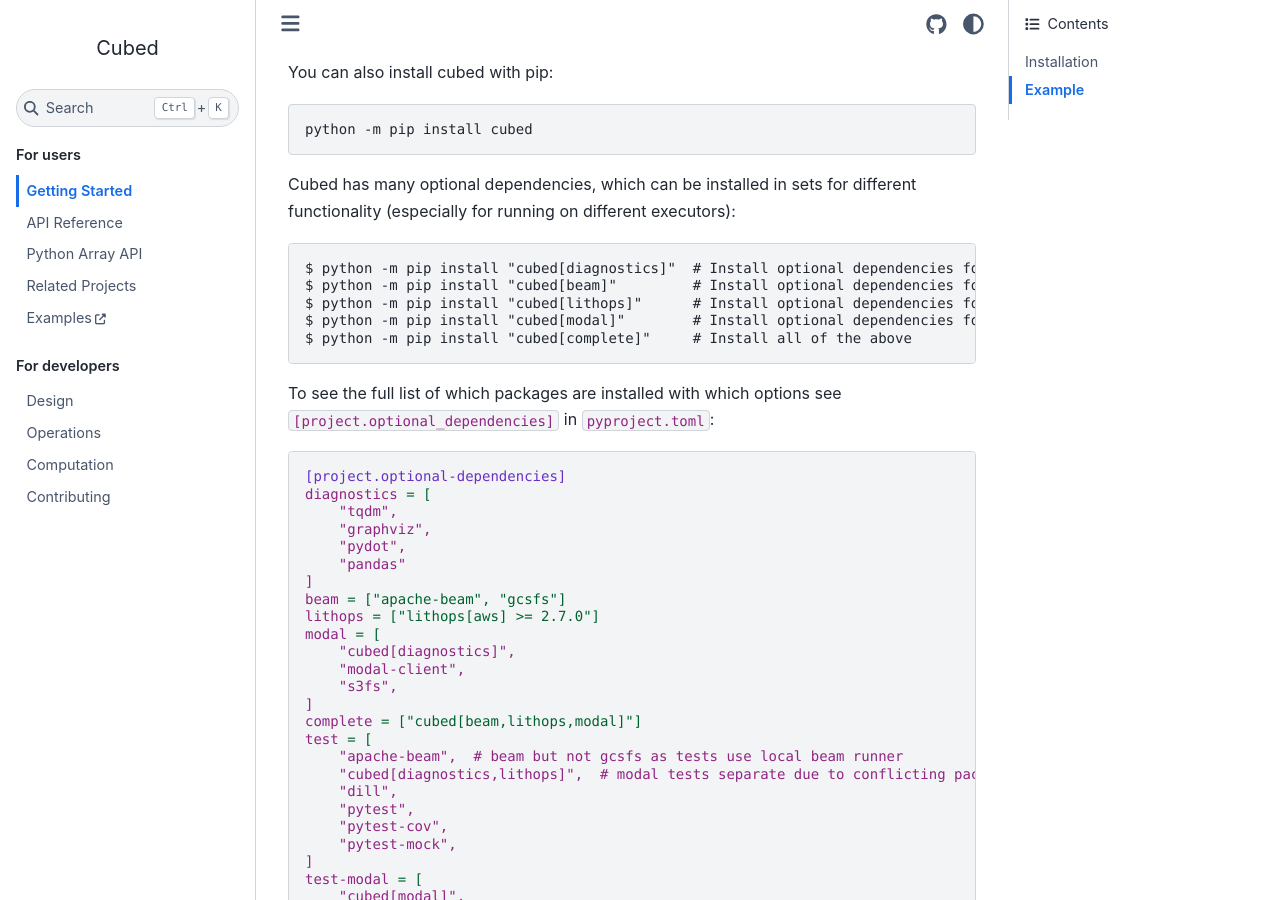
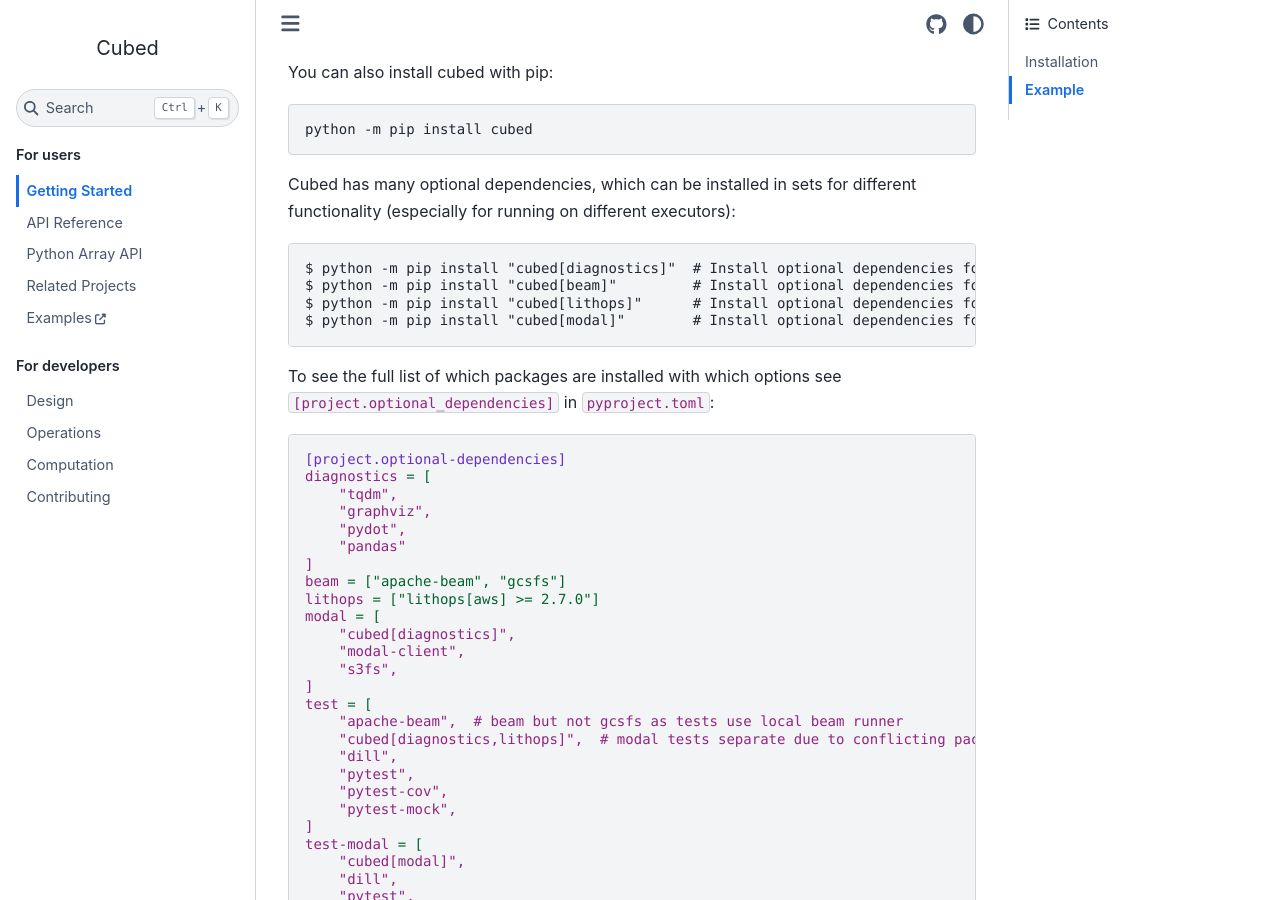
Before and after one commit to cubed-dev/cubed, a Sphinx documentation site: the page built from docs/getting_started.md, in a window 1280 px wide and 900 px high, scrolled down 422 px. Built offline with Sphinx 7.4.7 and the Sphinx Book theme 1.1.4, drawn with Linux system fonts in a browser that asks for light colours.

Commit message:
remove complete installation option

````diff
--- a/docs/getting_started.md
+++ b/docs/getting_started.md
@@ -24,7 +24,6 @@
     $ python -m pip install "cubed[beam]"         # Install optional dependencies for the beam executor
     $ python -m pip install "cubed[lithops]"      # Install optional dependencies for the lithops executor
     $ python -m pip install "cubed[modal]"        # Install optional dependencies for the modal executor
-    $ python -m pip install "cubed[complete]"     # Install all of the above
 
 To see the full list of which packages are installed with which options see `[project.optional_dependencies]` in `pyproject.toml`:
 ```{eval-rst}
--- a/pyproject.toml
+++ b/pyproject.toml
@@ -45,7 +45,6 @@
     "modal-client",
     "s3fs",
 ]
-complete = ["cubed[beam,lithops,modal]"]
 test = [
     "apache-beam",  # beam but not gcsfs as tests use local beam runner
     "cubed[diagnostics,lithops]",  # modal tests separate due to conflicting package reqs
````
